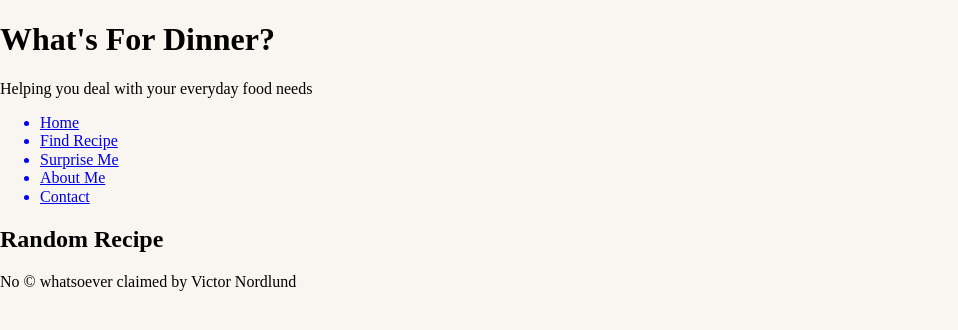
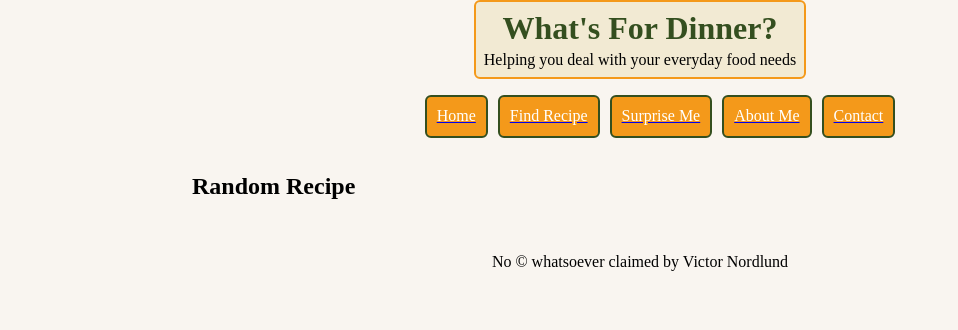
Before and after one commit to Vic9000/DynamiskWebUU, a plain HTML site: page WhatsForDinner/assets/pages/random.html in a window 1280 px wide. Shown: the whole page, without its empty margins (0-958 px from the left). Drawn offline with nearby package versions, Linux system fonts and the light colour scheme; no server answers.

Commit message:
Recept-funktion färdig

```diff
--- a/WhatsForDinner/assets/js/get-recipe.js
+++ b/WhatsForDinner/assets/js/get-recipe.js
@@ -16,3 +16,22 @@ export async function getRandomRecipe() {
         return [];
     }
 }
+
+export async function searchRecipe(searchTerm) {
+    const url = `https://www.themealdb.com/api/json/v1/1/search.php?s=${searchTerm}`;
+
+    try {
+        const response = await fetch(url);
+        if (!response.ok) {
+            throw new Error(`Response status: ${response.status}`);
+        }
+
+        const json = await response.json();
+        const recipe = json.meals[0];
+        return recipe;
+    } catch (error) {
+        console.error(error.message);
+        window.alert('Something went wrong, recipe could not be found.');
+        return [];
+    }
+}
--- a/WhatsForDinner/assets/js/make-recipe.js
+++ b/WhatsForDinner/assets/js/make-recipe.js
@@ -1,23 +1,54 @@
 import { getRandomRecipe } from "./get-recipe.js";
-// import { searchRecipe } from "./get-recipe.js";
+import { searchRecipe } from "./get-recipe.js";
 
-function getIngredients()
+async function makeIngredientList(recipe) {
+    const ingredients = [];
+    const measures = [];
+
+    const ingredientList = document.createElement('ul');
+
+    for (let i = 1; i <= 20; i++) {
+        const ingredientKey = `strIngredient${i}`;
+        const measureKey = `strMeasure${i}`;
+
+        const ingredient = recipe[ingredientKey];
+        const measure = recipe[measureKey];
+
+        if (ingredient && typeof ingredient === 'string' && ingredient.trim() !== "") {
+            ingredients.push(ingredient.trim());
+        }
+
+        if (measure && typeof measure === 'string' && measure.trim() !== "") {
+            measures.push(measure.trim());
+        }
+    }
+
+    for (let i=0; i < ingredients.length; i++) {
+        const listItem = document.createElement('li');
+        listItem.innerHTML = ` ${measures[i]} ${ingredients[i]}`;
+
+        ingredientList.appendChild(listItem);
+    }
+
+    return ingredientList;
+}
 
 export async function makeRandomRecipe() {
     const recipeContent = await getRandomRecipe();
     const recipeDiv = document.querySelector(".recipe-wrapper");
     console.log(recipeContent);
-    const recipe = document.createElement('div');
-    recipe.className = 'recipe';
 
     const recipeTitle = document.createElement('h3');
     recipeTitle.className = 'recipe-title';
     recipeTitle.textContent = recipeContent.strMeal;
-    recipe.appendChild(recipeTitle);
+    recipeDiv.appendChild(recipeTitle);
 
-    recipeContent.forEach(item => {
-        if (item )
-    });
+    const recipe = document.createElement('div');
+    recipe.className = 'recipe';
+
+
+
+    recipe.appendChild(await makeIngredientList(recipeContent));
 
     const instructions = document.createElement('p');
     instructions.textContent = recipeContent.strInstructions;
--- a/WhatsForDinner/assets/pages/random.html
+++ b/WhatsForDinner/assets/pages/random.html
@@ -23,7 +23,7 @@
                 <a href="#">
                     <li>Find Recipe</li>
                 </a>
-                <a href="./assets/pages/random.html">
+                <a href="./random.html">
                     <li>Surprise Me</li>
                 </a>
                 <a href="#">
--- a/WhatsForDinner/assets/styles/style.css
+++ b/WhatsForDinner/assets/styles/style.css
@@ -12,6 +12,82 @@ Dark green: #344F1F
     --dark-green: #344F1F;
 }
 
+.container {
+    display: flex;
+    flex-direction: column;
+    justify-content: center;
+    align-items: center;
+    width: 100vw;
+}
+
+header {
+    background-color: var(--alt-bg);
+    border: #F4991A 2px solid;
+    border-radius: 6px;
+    display: flex;
+    flex-direction: column;
+    justify-content: center;
+    align-items: center;
+    padding: 8px;
+    gap: 4px;
+}
+
+header p {
+    margin: 0 auto;
+}
+
+main {
+    width: 70%;
+}
+
 body {
     background-color: var(--main-bg);
 }
+
+h1 {
+    color: var(--dark-green);
+    font-size: 2rem;
+    margin: 0 auto;
+}
+
+nav {
+    display: flex;
+    align-items: center;
+    justify-content: center;
+    width: 100%;
+}
+
+nav ul {
+    display: flex;
+    align-items: center;
+    justify-content: center;
+    gap: 10px;
+    list-style-type: none;
+    text-decoration: none;
+}
+
+nav ul li {
+    text-decoration: none;
+    color: white;
+    background-color: var(--orange);
+    padding: 10px;
+    border: var(--dark-green) 2px solid;
+    border-radius: 6px;
+}
+
+nav ul li a {
+    text-decoration: none;
+
+}
+
+.recipe {
+    display: flex;
+}
+
+.recipe ul {
+    width: 30%;
+}
+
+.recipe p {
+    width: 70%;
+}
```
